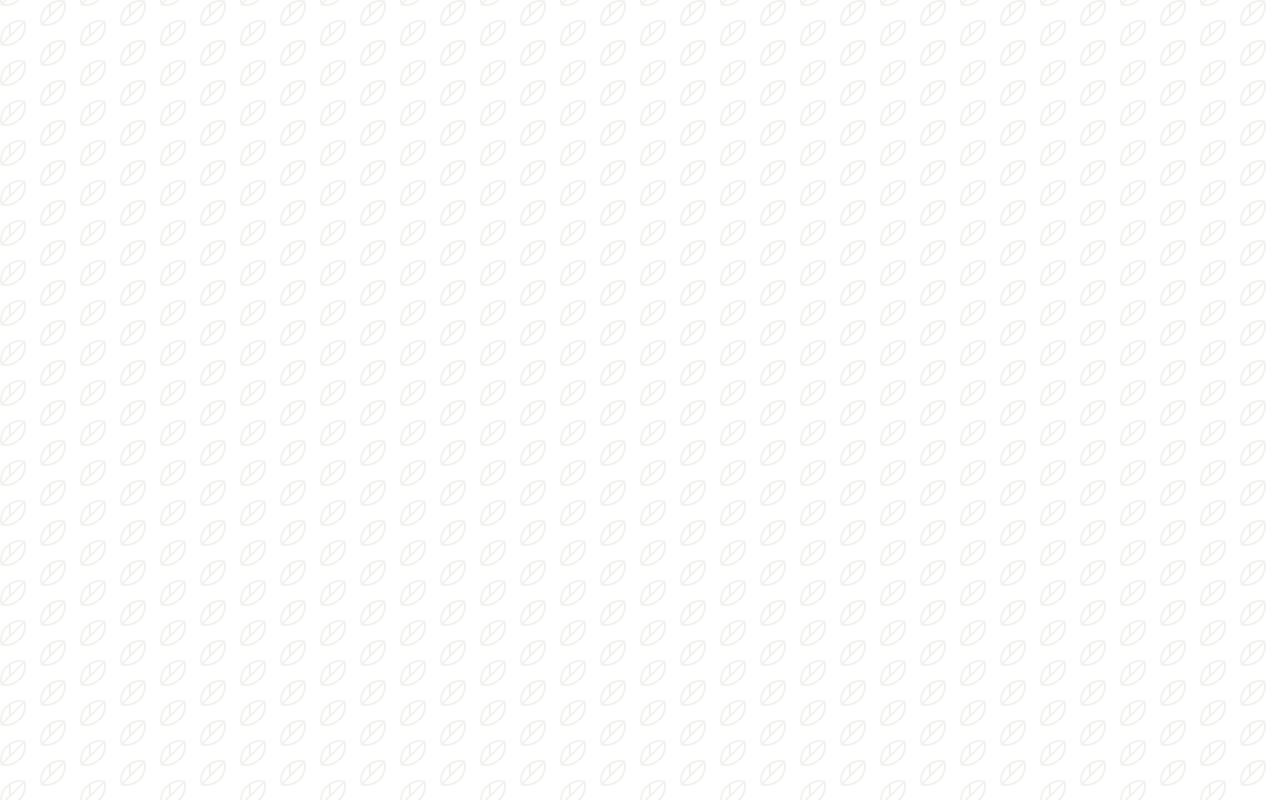
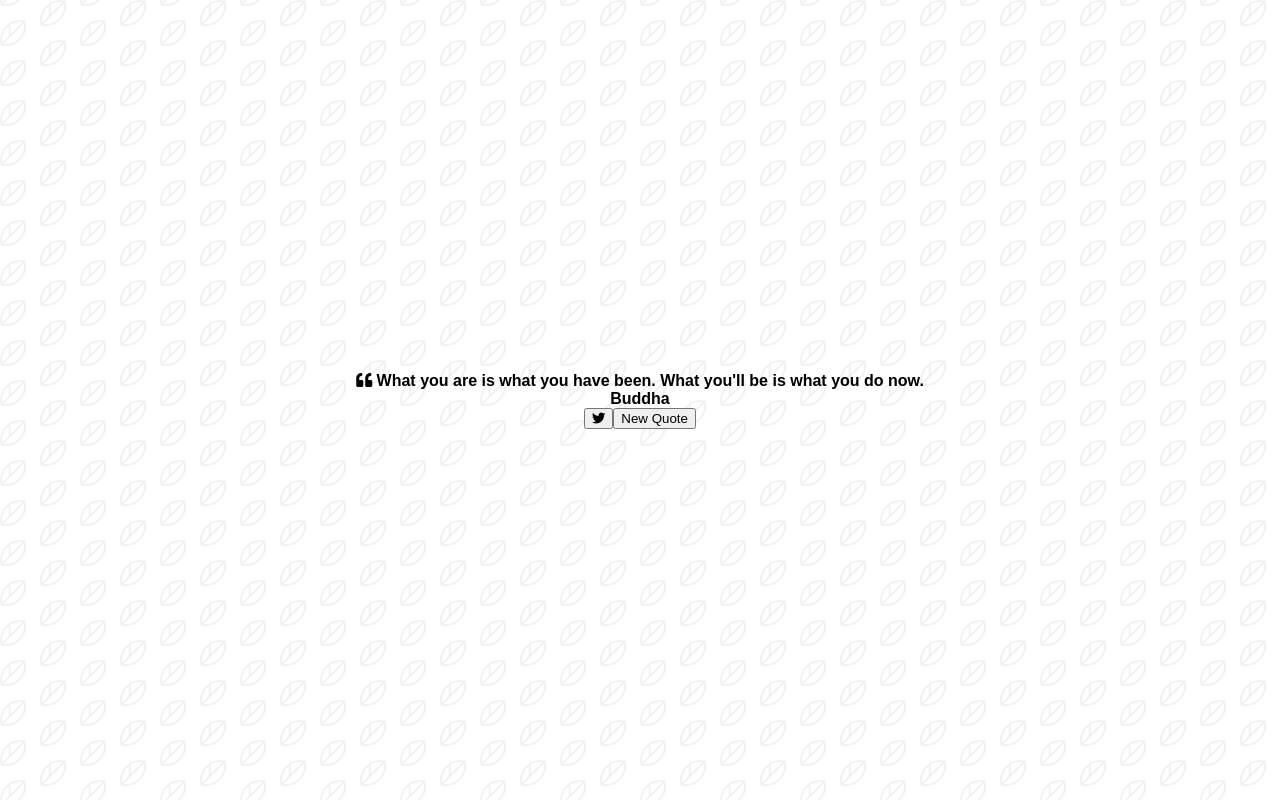
Before and after one commit to felisbertotati/quote-generator, a plain HTML site: page index.html in a window 1280 px wide. Drawn offline with Linux system fonts and the light colour scheme.

Commit message:
-added html

```diff
--- a/index.html
+++ b/index.html
@@ -4,10 +4,39 @@
     <meta charset="UTF-8" />
     <meta http-equiv="X-UA-Compatible" content="IE=edge" />
     <meta name="viewport" content="width=device-width, initial-scale=1.0" />
+    <title>Quote Generator</title>
+    <link rel="icon" type="image/png" href="favicon.png" />
+    <link
+      rel="stylesheet"
+      href="https://cdnjs.cloudflare.com/ajax/libs/font-awesome/5.10.2/css/all.min.css"
+    />
     <link rel="stylesheet" href="./Assets/style.css" />
-    <title>Quote Generator</title>
   </head>
   <body>
+    <div class="quote-container" id="quote-container">
+      <!--Quote-->
+      <div class="quote-text">
+        <i class="fas fa-quote-left"></i>
+        <span id="quote"
+          >What you are is what you have been. What you'll be is what you do
+          now.
+        </span>
+        <div>
+          <!--Author-->
+          <div class="quote-author">
+            <span id="author">Buddha</span>
+          </div>
+        </div>
+        <div>
+          <div class="button-container">
+            <button class="twitter-button" id="twitter" title="Tweet this!">
+              <i class="fab fa-twitter"></i>
+              <button id="new-quote">New Quote</button>
+            </button>
+          </div>
+        </div>
+      </div>
+    </div>
     <script src="./Assets/script.js"></script>
   </body>
 </html>
```
